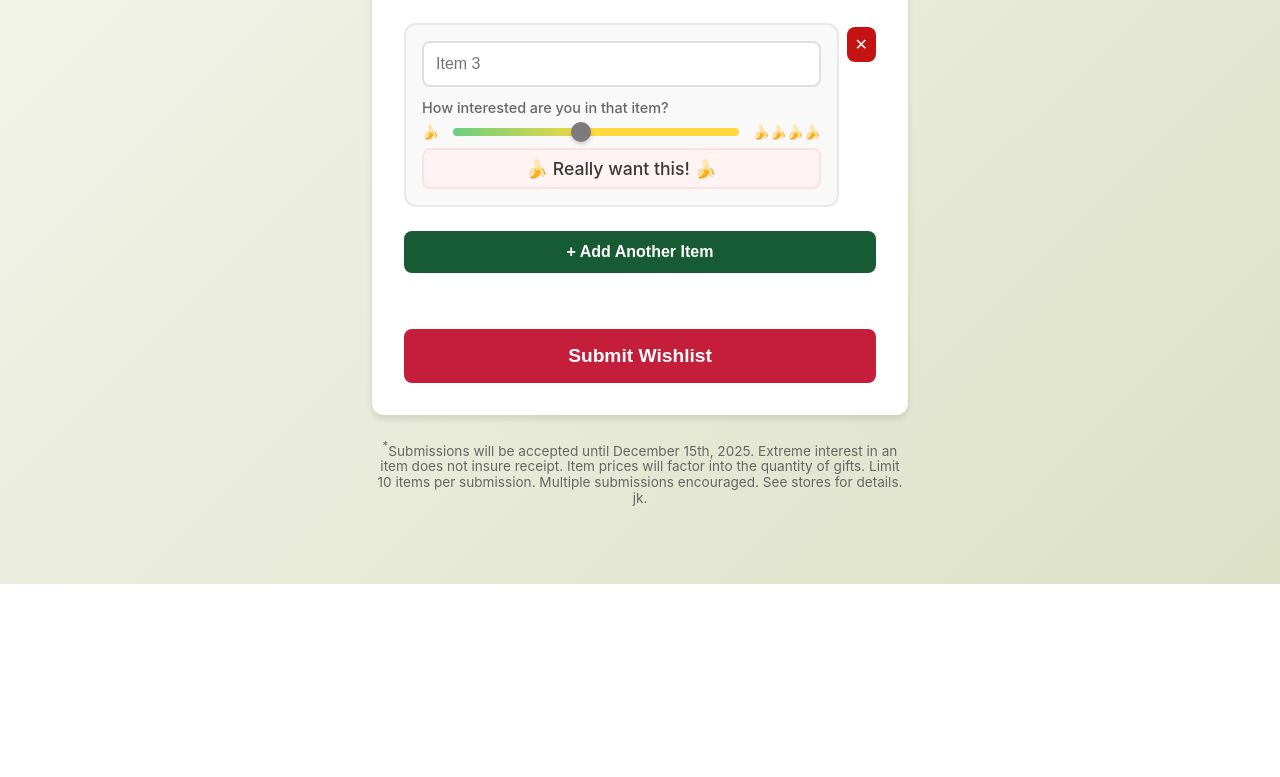
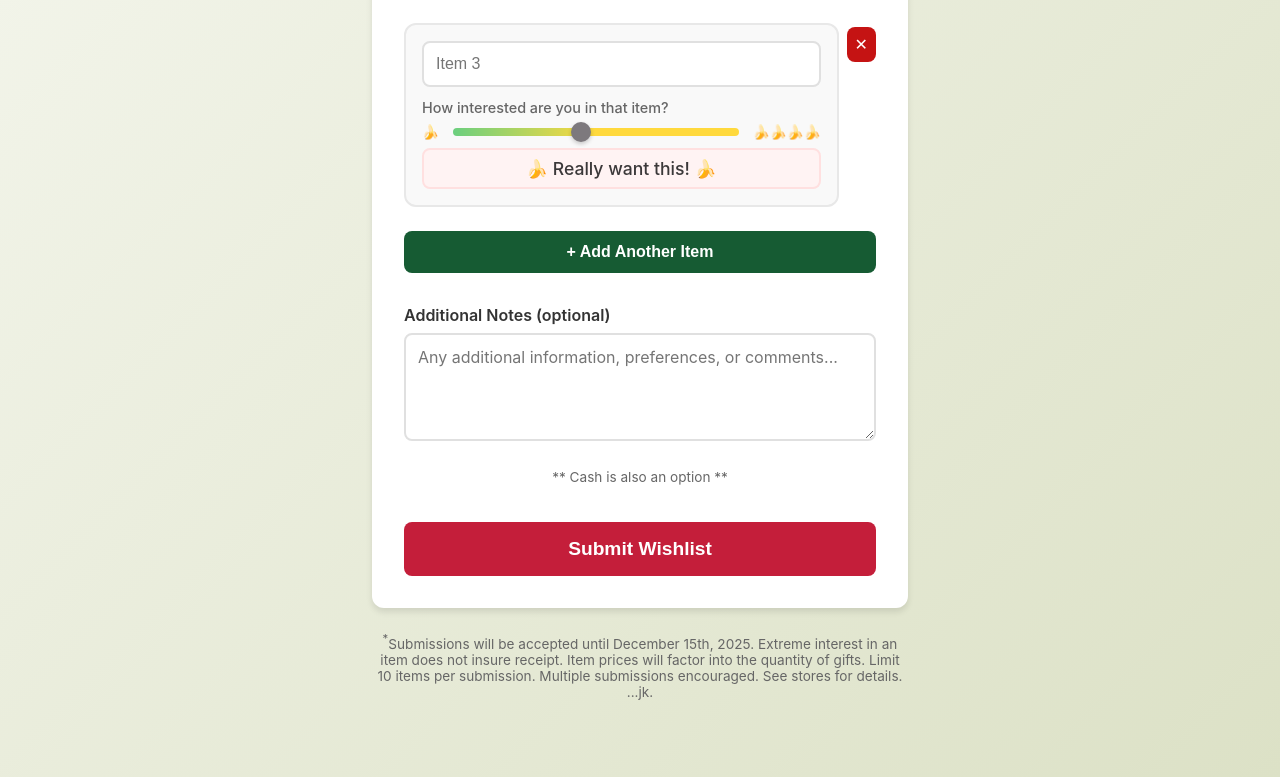
Before and after one commit to fkaltman/vue-wishlist-app, a Vue app: page / in a window 1280 px wide. Shown: the part 777-1554 px from the top of the page. Before the commit the page ends 1361 px from the top, so only its background shows below. Built offline with nearby package versions, Linux system fonts and the light colour scheme.

Commit message:
chore: add a notes section for comments to be submitted with the email

```diff
--- a/src/components/WishlistForm.vue
+++ b/src/components/WishlistForm.vue
@@ -7,6 +7,7 @@ const wishlistItems = ref([
   { item: '', rating: 5 },
   { item: '', rating: 5 },
 ])
+const notes = ref('')
 const isSubmitting = ref(false)
 const submitStatus = ref(null) // 'success', 'error', or null
 
@@ -61,6 +62,7 @@ const submitWishlist = async () => {
       body: JSON.stringify({
         name: name.value,
         wishlist: filledItems,
+        notes: notes.value,
         submittedAt: new Date().toISOString(),
       }),
     })
@@ -69,6 +71,7 @@ const submitWishlist = async () => {
       submitStatus.value = 'success'
       // Reset form
       name.value = ''
+      notes.value = ''
       wishlistItems.value = [
         { item: '', rating: 5 },
         { item: '', rating: 5 },
@@ -96,8 +99,7 @@ const submitWishlist = async () => {
       </div>
     </div>
     <p class="altmans">
-      The Altmans want some ideas of&nbsp;what&nbsp;you&nbsp;might&nbsp;like&nbsp;for&nbsp;Christmas
-    </p>
+      The Altmans want some ideas of&nbsp;what&nbsp;you&nbsp;might&nbsp;like&nbsp;for&nbsp;Christmas</p>
 
     <form @submit.prevent="submitWishlist" class="form">
       <div class="form-group">
@@ -160,6 +162,18 @@ const submitWishlist = async () => {
         </button>
       </div>
 
+      <div class="form-group notes-section">
+        <label for="notes">Additional Notes (optional)</label>
+        <textarea
+          id="notes"
+          v-model="notes"
+          placeholder="Any additional information, preferences, or comments..."
+          rows="4"
+          class="notes-input"
+        ></textarea>
+      </div>
+      <p class="altmans">** Cash is also an option **</p>
+
       <button type="submit" class="submit-btn" :disabled="isSubmitting">
         {{ isSubmitting ? 'Sending...' : 'Submit Wishlist' }}
       </button>
@@ -175,7 +189,7 @@ const submitWishlist = async () => {
     <p class="fine-print">
       <sup>*</sup>Submissions will be accepted until December 15th, 2025. Extreme interest in an
       item does not insure receipt. Item prices will factor into the quantity of gifts. Limit 10
-      items per submission. Multiple submissions encouraged. See stores for details. jk.
+      items per submission. Multiple submissions encouraged. See stores for details. ...jk.
     </p>
   </div>
 </template>
@@ -285,6 +299,26 @@ const submitWishlist = async () => {
 .form-group input:focus {
   outline: none;
   border-color: #c41e3a;
+}
+
+.notes-section {
+  margin-top: 2rem;
+}
+
+.notes-input {
+  width: 100%;
+  padding: 0.75rem;
+  border: 2px solid #e0e0e0;
+  border-radius: 8px;
+  font-size: 1rem;
+  font-family: inherit;
+  resize: vertical;
+  transition: border-color 0.3s;
+}
+
+.notes-input:focus {
+  outline: none;
+  border-color: #165b33;
 }
 
 .radio-group {
```
